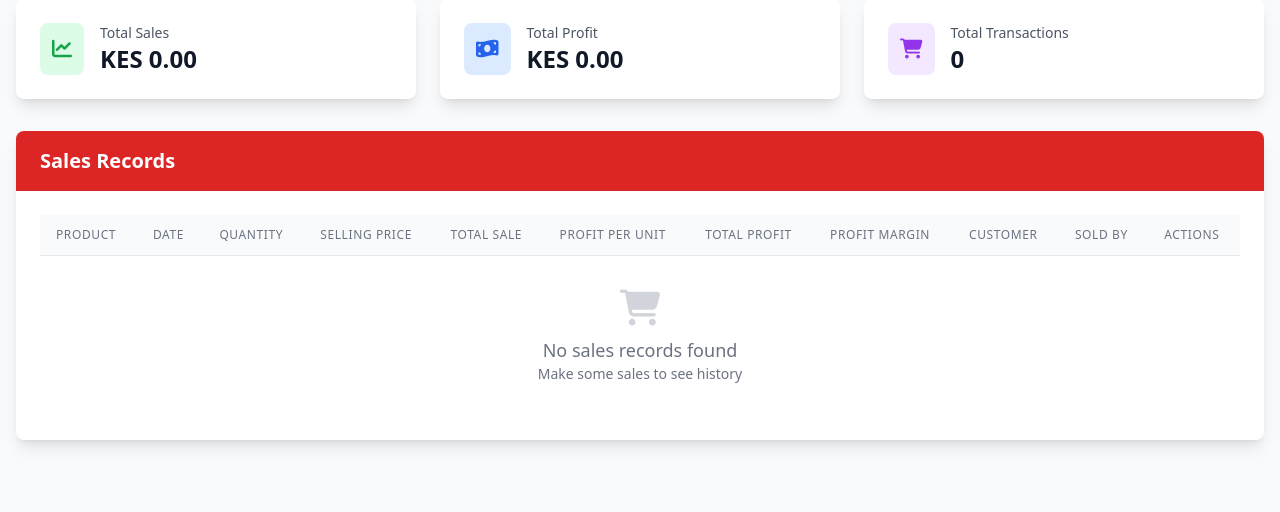
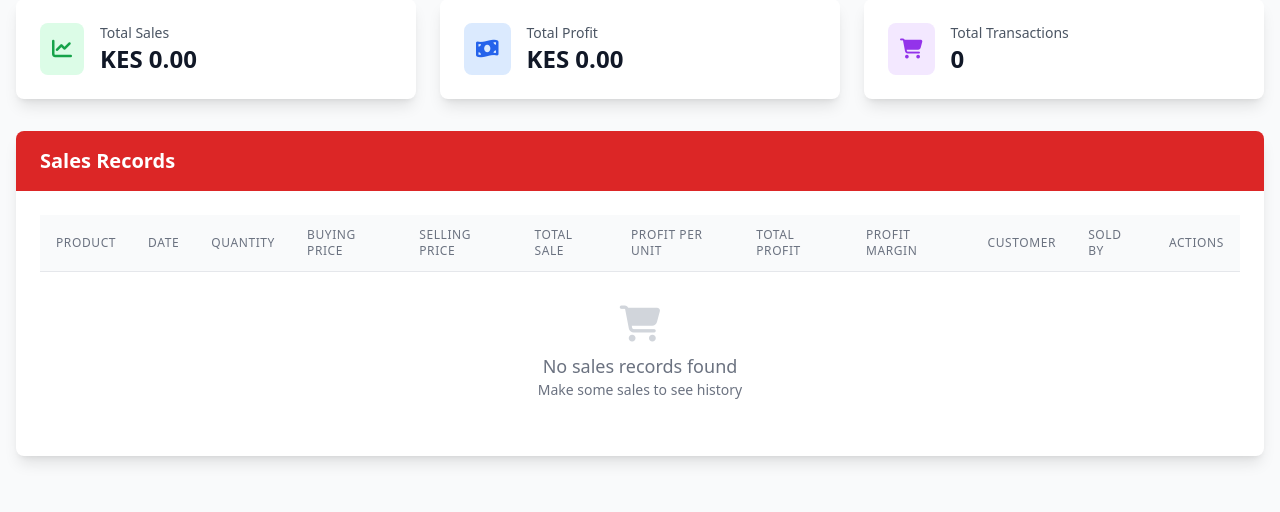
Before and after one commit to Pe-ter-M/Tony-s-project, a Flask app: page /store/stock/out/history in a window 1280 px wide. Shown: the part 197-709 px from the top of the page. Run offline with Flask 3, Linux system fonts and the light colour scheme; the visitor is signed in with stand-in values (Sample User, id 1); data that the repository does not hold is empty; some libraries are stand-ins or nearby versions.

Commit message:
better profit cal

```diff
--- a/app/store/routes.py
+++ b/app/store/routes.py
@@ -156,6 +156,7 @@ def stock_out():
 
     return render_template('store/stock_out.html', form=form)
 
+
 @store_bp.route('/stock/out/history')
 @login_required
 def stock_out_history():
@@ -163,6 +164,14 @@ def stock_out_history():
     stock_outs = StockOut.query.join(Product).order_by(StockOut.date_sold.desc()).all()
     total_profit = sum(so.profit for so in stock_outs)
     total_sales = sum(so.total_sale for so in stock_outs)
+
+    # Add buying price data to each stock_out
+    for stock_out in stock_outs:
+        inventory = Inventory.query.filter_by(product_id=stock_out.product_id).first()
+        if inventory:
+            stock_out.buying_price = inventory.average_buying_cost
+        else:
+            stock_out.buying_price = 0
 
     return render_template('store/stock_out_history.html',
                          stock_outs=stock_outs,
--- a/app/templates/store/stock_out_history.html
+++ b/app/templates/store/stock_out_history.html
@@ -66,6 +66,7 @@
     </div>
 
     <!-- Stock Out Table -->
+    <!-- Stock Out Table -->
     <div class="bg-white shadow-lg rounded-lg overflow-hidden">
         <div class="bg-red-600 px-6 py-4">
             <h2 class="text-xl font-semibold text-white">Sales Records</h2>
@@ -83,6 +84,8 @@
                             <th class="px-4 py-3 text-left text-xs font-medium text-gray-500 uppercase tracking-wider">
                                 Quantity</th>
                             <th class="px-4 py-3 text-left text-xs font-medium text-gray-500 uppercase tracking-wider">
+                                Buying Price</th>
+                            <th class="px-4 py-3 text-left text-xs font-medium text-gray-500 uppercase tracking-wider">
                                 Selling Price</th>
                             <th class="px-4 py-3 text-left text-xs font-medium text-gray-500 uppercase tracking-wider">
                                 Total Sale</th>
@@ -97,7 +100,7 @@
                             <th class="px-4 py-3 text-left text-xs font-medium text-gray-500 uppercase tracking-wider">
                                 Sold By</th>
                             <th class="px-4 py-3 text-left text-xs font-medium text-gray-500 uppercase tracking-wider">
-                                Actions</th> <!-- Added Actions column -->
+                                Actions</th>
                         </tr>
                     </thead>
                     <tbody class="bg-white divide-y divide-gray-200">
@@ -118,6 +121,11 @@
                                     data-format="number" data-value="{{ stock_out.quantity_sold }}">
                                     {{ stock_out.quantity_sold }} units
                                 </span>
+                            </td>
+                            <td class="px-4 py-4 whitespace-nowrap text-sm text-gray-900" data-format="currency"
+                                data-value="{{ stock_out.buying_price if stock_out.buying_price is defined else (stock_out.selling_price - profit_per_unit) }}">
+                                KES {{ "%.2f"|format(stock_out.buying_price if stock_out.buying_price is defined else
+                                (stock_out.selling_price - profit_per_unit)) }}
                             </td>
                             <td class="px-4 py-4 whitespace-nowrap text-sm text-gray-900" data-format="currency"
                                 data-value="{{ stock_out.selling_price }}">
@@ -154,7 +162,7 @@
                         </tr>
                         {% else %}
                         <tr>
-                            <td colspan="11" class="px-4 py-8 text-center text-gray-500"> <!-- Changed colspan to 11 -->
+                            <td colspan="12" class="px-4 py-8 text-center text-gray-500">
                                 <i class="fas fa-shopping-cart text-4xl text-gray-300 mb-2"></i>
                                 <p class="text-lg">No sales records found</p>
                                 <p class="text-sm">Make some sales to see history</p>
```
